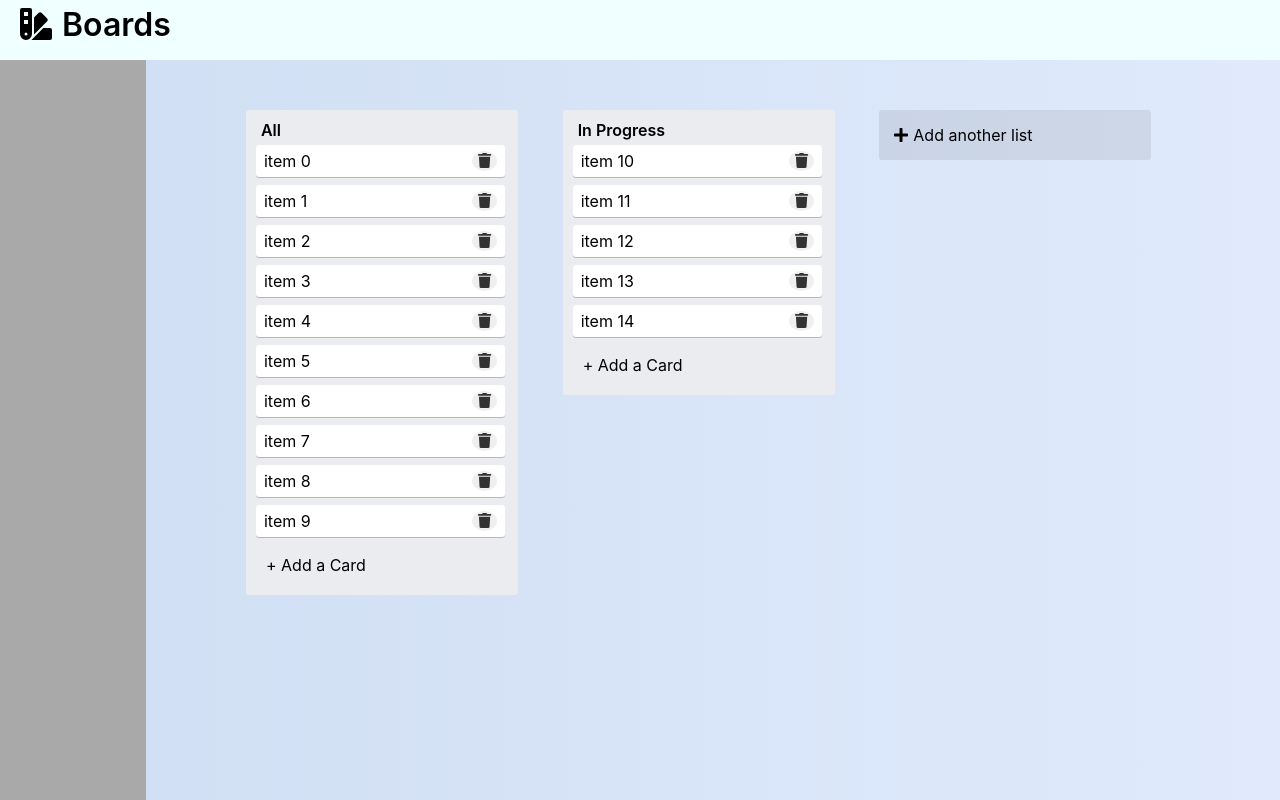
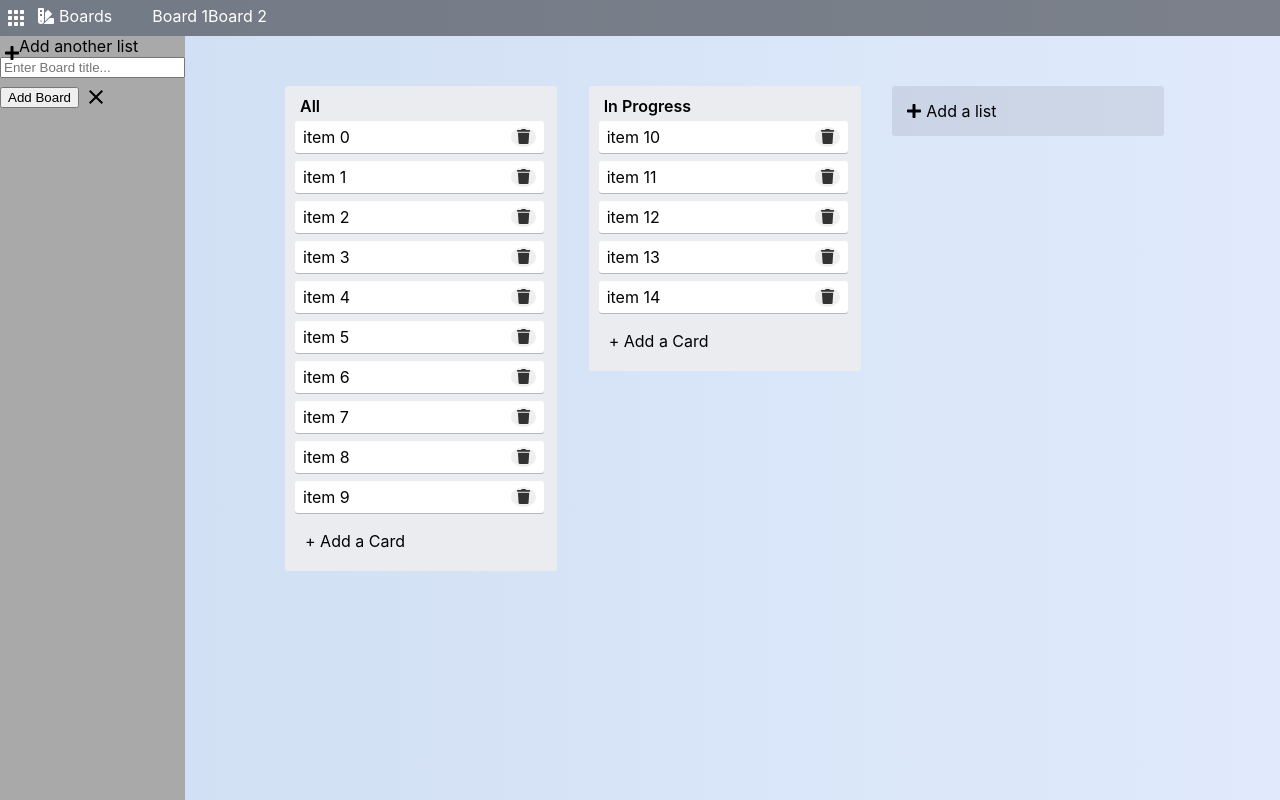
Before and after one commit to PrashantSingh5946/Trello, a React (Create React App) app: page / in a window 1280 px wide. Built offline with nearby package versions, Linux system fonts and the light colour scheme.

Commit message:
Board menus

```diff
--- a/src/App.css
+++ b/src/App.css
@@ -15,9 +15,20 @@
   overflow: hidden;
 }
 
-.navbar {
-  height: 50px;
-  background: azure;
+.banner
+{
+  max-width: 200px;
+  margin: 0px 10px;
+}
+
+.banner svg
+{
+  margin-right: 5px;
+}
+.boardNames
+{
+  display: flex;
+  margin: 0px 30px;
 }
 
 .container {
@@ -137,16 +148,13 @@
 
 /* navbar*/
 .navbar {
-  height: 50px;
-  background: azure;
-  padding: 5px 20px;
-  font-size: xx-large;
+  color: white;
+  display: flex;
+  box-sizing: border-box;
+  background: rgba(0, 0, 0, 0.45);
+  padding: 6px 4px;
 }
 
-.navbar span {
-  font-weight: 600;
-  padding: 5px 10px;
-}
 
 .addCategory {
   padding: 15px;
--- a/src/App.js
+++ b/src/App.js
@@ -6,6 +6,8 @@
 import { FontAwesomeIcon } from "@fortawesome/react-fontawesome";
 import { faTrash, faSwatchbook } from "@fortawesome/free-solid-svg-icons";
 import AddCategory from "./components/AddCategory";
+import AddBoard from "./components/AddBoard";
+import { faPlus, faTimes } from "@fortawesome/free-solid-svg-icons";
 
 // fake data generator
 const getItems = (count, offset = 0) => {
@@ -85,11 +87,26 @@
   return (
     <div className="App">
       <div className="navbar">
-        <FontAwesomeIcon icon={faSwatchbook}></FontAwesomeIcon>
-        <span>Boards</span>
+      <svg width="24" height="24" role="presentation" focusable="false" viewBox="0 0 24 24" xmlns="http://www.w3.org/2000/svg"><path fill-rule="evenodd" clip-rule="evenodd" d="M4 5C4 4.44772 4.44772 4 5 4H7C7.55228 4 8 4.44772 8 5V7C8 7.55228 7.55228 8 7 8H5C4.44772 8 4 7.55228 4 7V5ZM4 11C4 10.4477 4.44772 10 5 10H7C7.55228 10 8 10.4477 8 11V13C8 13.5523 7.55228 14 7 14H5C4.44772 14 4 13.5523 4 13V11ZM11 4C10.4477 4 10 4.44772 10 5V7C10 7.55228 10.4477 8 11 8H13C13.5523 8 14 7.55228 14 7V5C14 4.44772 13.5523 4 13 4H11ZM10 11C10 10.4477 10.4477 10 11 10H13C13.5523 10 14 10.4477 14 11V13C14 13.5523 13.5523 14 13 14H11C10.4477 14 10 13.5523 10 13V11ZM17 4C16.4477 4 16 4.44772 16 5V7C16 7.55228 16.4477 8 17 8H19C19.5523 8 20 7.55228 20 7V5C20 4.44772 19.5523 4 19 4H17ZM16 11C16 10.4477 16.4477 10 17 10H19C19.5523 10 20 10.4477 20 11V13C20 13.5523 19.5523 14 19 14H17C16.4477 14 16 13.5523 16 13V11ZM5 16C4.44772 16 4 16.4477 4 17V19C4 19.5523 4.44772 20 5 20H7C7.55228 20 8 19.5523 8 19V17C8 16.4477 7.55228 16 7 16H5ZM10 17C10 16.4477 10.4477 16 11 16H13C13.5523 16 14 16.4477 14 17V19C14 19.5523 13.5523 20 13 20H11C10.4477 20 10 19.5523 10 19V17ZM17 16C16.4477 16 16 16.4477 16 17V19C16 19.5523 16.4477 20 17 20H19C19.5523 20 20 19.5523 20 19V17C20 16.4477 19.5523 16 19 16H17Z" fill="currentColor"></path></svg>
+        <div className="banner">
+          <FontAwesomeIcon icon={faSwatchbook}></FontAwesomeIcon>
+          <span>Boards</span>
+        </div>
+        <div className="boardNames">
+          <div>Board 1</div>
+          <div>Board 2</div>
+        </div>
       </div>
       <div className="container">
-        <div className="collections-menu"></div>
+        <div className="collections-menu">
+          <span className="boardsMenu">
+            <span style={{ marginRight: "5px" }}>
+              <FontAwesomeIcon icon={faPlus} />
+            </span>
+            Add another list
+          </span>
+          <AddBoard addBoard={() => {}} />
+        </div>
         <div className="content board">
           <DragDropContext onDragEnd={onDragEnd}>
             <div
@@ -165,7 +182,7 @@
                 </div>
               ))}
               <div className="collection">
-                <AddCategory addCategory={addCategory} />
+                <AddCategory text="Add a list" addCategory={addCategory} />
               </div>
             </div>
           </DragDropContext>
--- /dev/null
+++ b/src/components/AddBoard.js
@@ -0,0 +1,39 @@
+import React, { useRef, useState } from "react";
+import CloseIcon from '@mui/icons-material/Close';
+import { faPlus,faTimes } from "@fortawesome/free-solid-svg-icons";
+
+export default function AddBoard({addBoard}) {
+  const [isFormVisible, setFormVisibility] = useState(false);
+  const nameRef = useRef();
+  function submitHandler(e) {
+    e.preventDefault();
+    const name = nameRef.current.value;
+    addBoard(name);
+    setFormVisibility(false);
+  }
+
+  return (
+    <div>
+      <form className="addCollection" onSubmit={submitHandler}>
+        <div className="row">
+          <input
+            type="text"
+            placeholder="Enter Board title..."
+            ref={nameRef}
+          ></input>
+        </div>
+        <div className="row">
+          <button type="submit">Add Board</button>
+          <span
+            className="close"
+            onClick={() => {
+              setFormVisibility(false);
+            }}
+          >
+            <CloseIcon></CloseIcon>
+          </span>
+        </div>
+      </form>
+    </div>
+  );
+}
--- a/src/components/AddCategory.js
+++ b/src/components/AddCategory.js
@@ -3,7 +3,7 @@
 import { faPlus,faTimes } from "@fortawesome/free-solid-svg-icons";
 import CloseIcon from '@mui/icons-material/Close';
 
-export default function AddCategory({addCategory}) {
+export default function AddCategory({addCategory,text}) {
   const [isFormVisible, setFormVisibility] = useState(false);
   const nameRef = useRef();
   function submitHandler(e)
@@ -27,7 +27,7 @@
             <span style={{ marginRight: "5px" }}>
               <FontAwesomeIcon icon={faPlus} />
             </span>
-            Add another list
+            {text}
           </span>
         </div>
       )}
```
